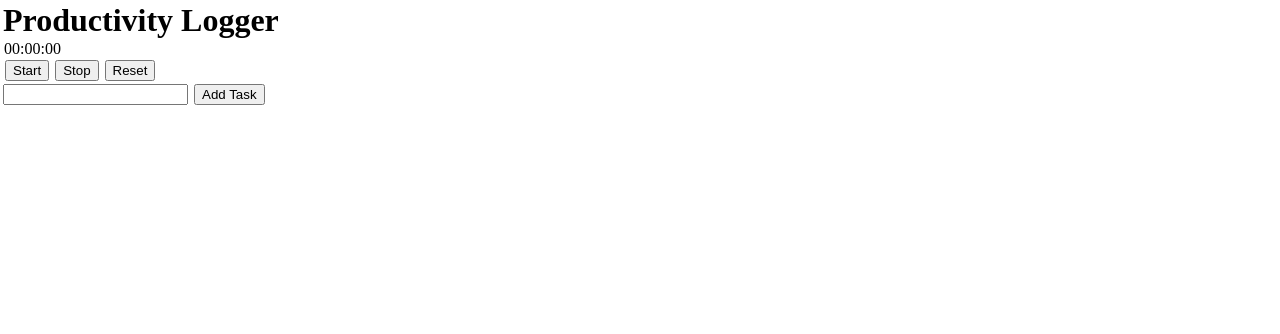
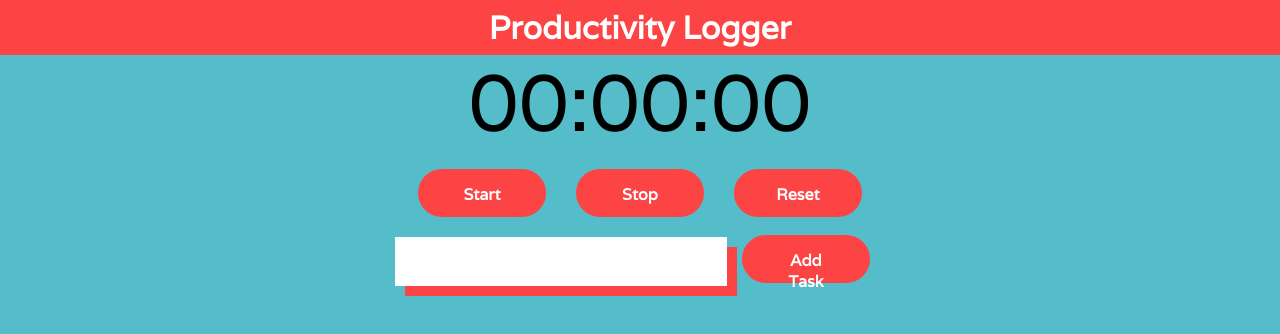
Before and after one commit to kytaylor/productivity-logger, a website: page public/index.html in a window 1280 px wide. Drawn offline with nearby package versions, Linux system fonts and the light colour scheme.

Commit message:
adds basic styling

```diff
--- a/public/index.html
+++ b/public/index.html
@@ -5,10 +5,13 @@
     <meta http-equiv="X-UA-Compatible" content="IE=edge">
     <meta name="viewport" content="width=device-width, initial-scale=1.0">
     <link rel="stylesheet" href="./style.css">
+    <link rel="stylesheet" href="https://fonts.googleapis.com/css?family=Varela">
     <title>Productivity Logger</title>
 </head>
 <body>
-    <h1>Productivity Logger</h1>
+    <header>
+        <h1>Productivity Logger</h1>
+    </header>
 
     <div id="timer">
         <div id="timer-time">
@@ -22,8 +25,10 @@
         </div>
     </div>
 
-    <input type="text" id="task" name="task">
-    <button id="submit-button" class="button">Add Task</button>
+    <div id="input-container">
+        <input type="text" id="task" name="task"><br>
+        <button id="submit-button" class="button">Add Task</button>
+    </div>
 
     <div id="tasks-container"></div>
 
--- a/public/style.css
+++ b/public/style.css
@@ -1,13 +1,118 @@
+/*
+Red
+#FC4445
+Aqua
+#3FEEE6
+Dark Aqua? Idk
+#55BCC9
+Grayish Blue
+#97CAEF
+Light Blue
+#CAFAFE
+#8860D0
+rgba(131,58,180,1)
+*/
+
 * {
-    margin: 1px;
+    margin: 0;
+    font-family: Varela;
+}
+
+body {
+    background-color: #55BCC9;
+}
+
+header {
+    position: fixed;
+    top: 0;
+    width: 100%;
+    background-color: #FC4445;
+    color: white;
+}
+
+h1 {
+    text-align: center;
+    padding: 7px;
+}
+
+#timer {
+    padding-top: 50px;
+}
+
+#timer-time {
+    text-align: center;
+    font-size: 5rem;
+}
+
+#buttons-container {
+    display: flex;
+    justify-content: center;
+    align-items: center;
+}
+
+.button {
+    border: 5px solid #FC4445;
+    color: white;
+    background-color: #FC4445;
+    padding: 10px 27px;
+    text-align: center;
+    text-decoration: none;
+    font-size: 16px;
+    font-weight: bold;
+    cursor: pointer;
+    transition: all 0.3s ease;
+    height: 48px;
+    border-radius: 25px;
+    width: 10%;
+    margin-top: 15px;
+    margin-left: 15px;
+    margin-right: 15px;
+}
+
+.button:hover {
+    background-color: white;
+    color: #FC4445;
+}
+
+.save-button {
+    width: 50%;
+}
+
+#input-container {
+    display: flex;
+    justify-content: center;
+    align-items: center;
+}
+
+input {
+    border: none;
+    background-color: white;
+    height: 47px;
+    width: 25%;
+    padding-top: 1px;
+    box-shadow: 10px 10px #FC4445;
+    margin-top: 20px;
+    color: black;
+    padding-left: 10px;
+    font-size: 25px;
+}
+
+#tasks-container {
+    display: flex;
+    justify-content: space-between;
+    flex-wrap: wrap;
 }
 
 .task-card {
-    background-color: aquamarine;
+    background-color: #8860D0;
+    color: white;
     width: 15%;
+    border-radius: 25px;
+    text-align: center;
+    padding: 10px;
+    margin: 20px;
 }
 
-.timer {
-    background-color: aquamarine;
-    width: 25%;
+h2 {
+    font-weight: normal;
 }
```
